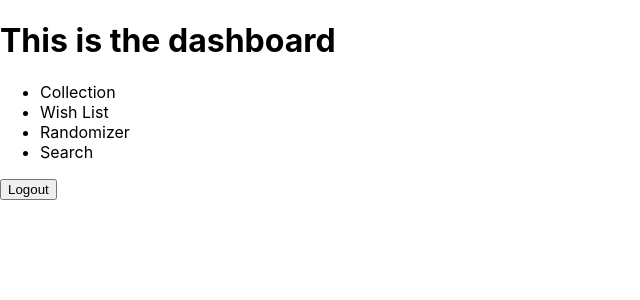
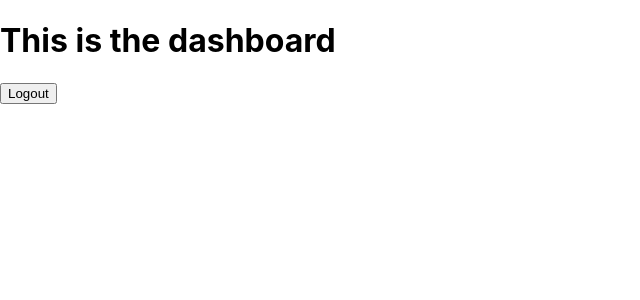
Before and after one commit to debersole81/audiophile, a React (Create React App) app: page /dashboard in a window 1280 px wide. Shown: the top 300 px of the page, without its empty margins (0-640 px from the left). Built offline with nearby package versions, Linux system fonts and the light colour scheme.

Commit message:
Created route elements for child components

```diff
--- a/src/components/Dashboard.js
+++ b/src/components/Dashboard.js
@@ -13,12 +13,12 @@ function Dashboard (props) {
     return(
         <div>
             <h1>This is the dashboard</h1>
-            <ul>
-                <li>Collection</li>
-                <li>Wish List</li>
-                <li>Randomizer</li>
-                <li>Search</li>
-            </ul>
+                <Switch>
+                    <Route exact path="/collection" />
+                    <Route exact path="/wishlist" />
+                    <Route exact path="/randomizer" />
+                    <Route exact path="/search" />
+                </Switch>
             <button onClick={props.logoutSubmit}>
                 Logout
             </button>
```
